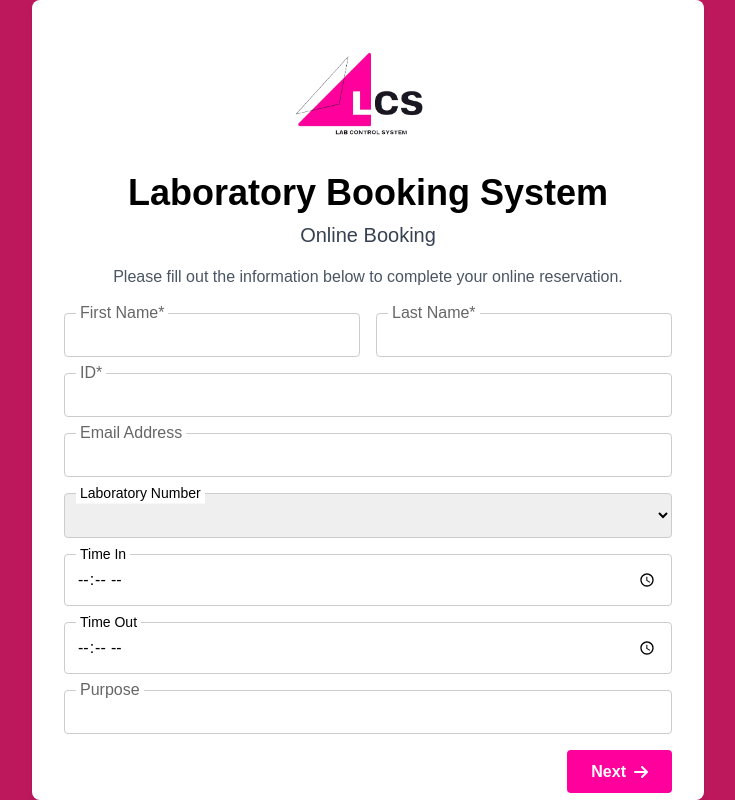
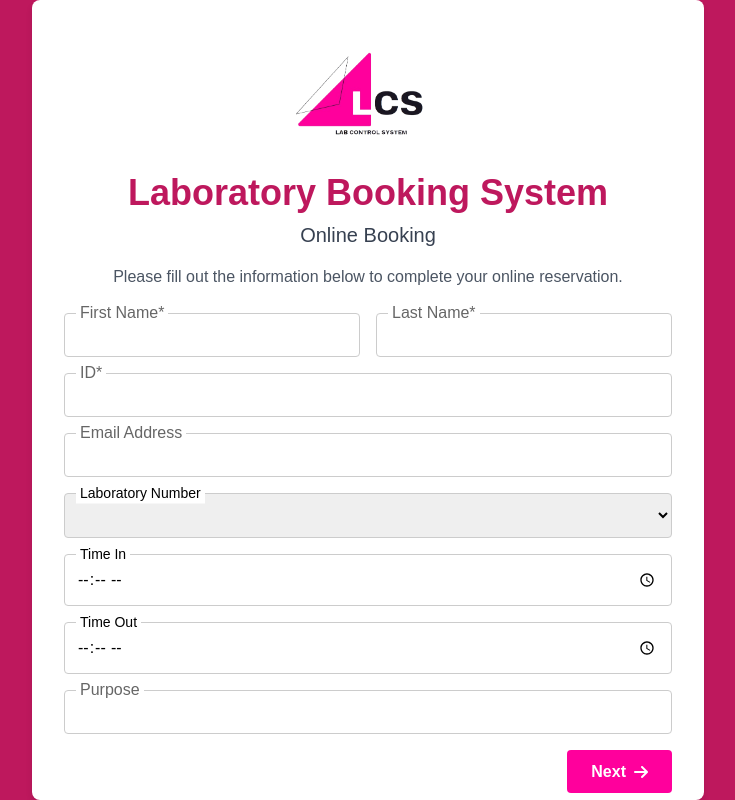
Before and after one commit to markyyyuic/labcontrolsystem, a Vue app: page / in a window 1280 px wide. Shown: the whole page, without its empty margins (272-1007 px from the left). Built offline with nearby package versions, Linux system fonts and the light colour scheme; a web font is replaced by a local one.

Commit message:
Update Bookingpage.vue

```diff
--- a/src/components/Bookingpage.vue
+++ b/src/components/Bookingpage.vue
@@ -3,7 +3,7 @@
     <div class="max-w-2xl mx-auto bg-white p-8 rounded-lg shadow-form" style="height: 800px;">
       <div class="text-center mb-6">
         <img src="../assets/logo.png" alt="Company Logo" class="mx-auto mb-4">
-        <h1 class="text-4xl font-cursive font-bold mb-2">Laboratory Booking System</h1>
+        <h1 class="text-4xl font-cursive text-pink-700 font-bold mb-2">Laboratory Booking System</h1>
         <h2 class="text-xl text-gray-700 mb-4">Online Booking</h2>
         <p class="text-gray-600">Please fill out the information below to complete your online reservation.</p>
       </div>
```
